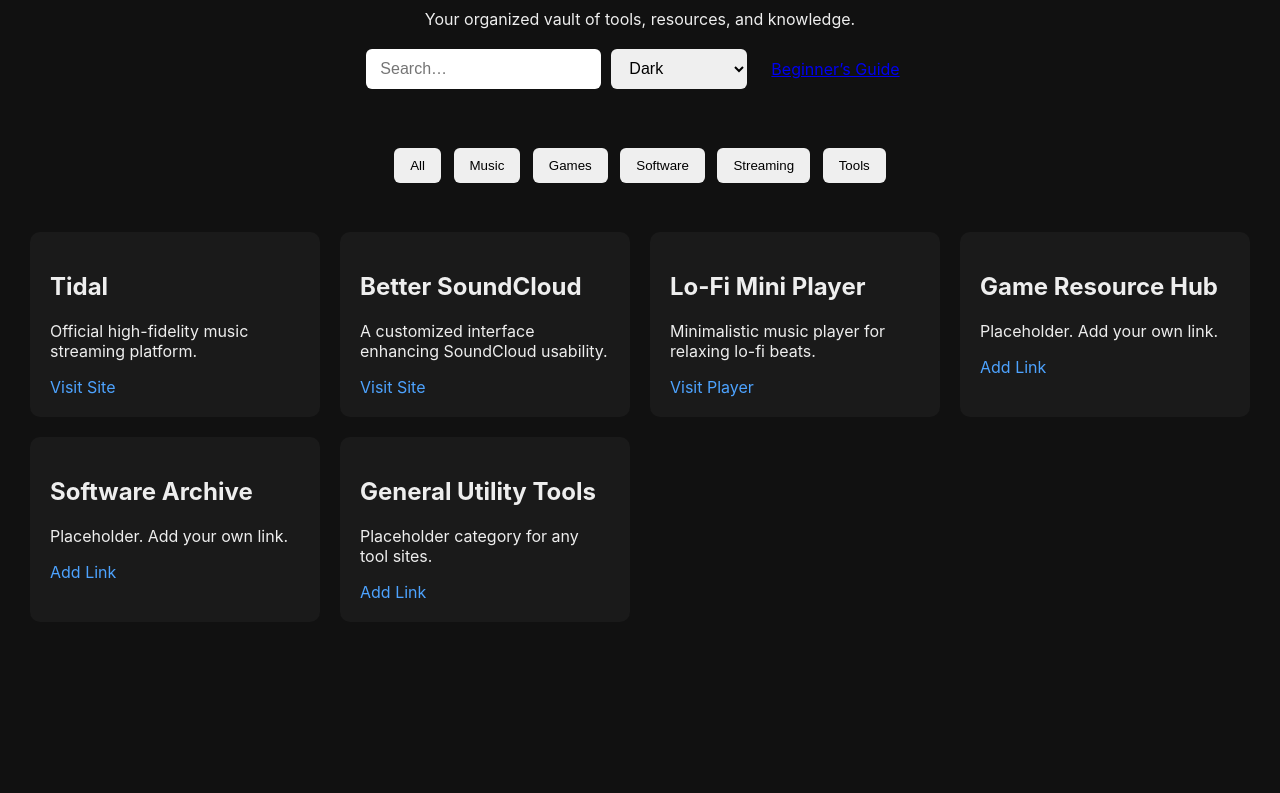
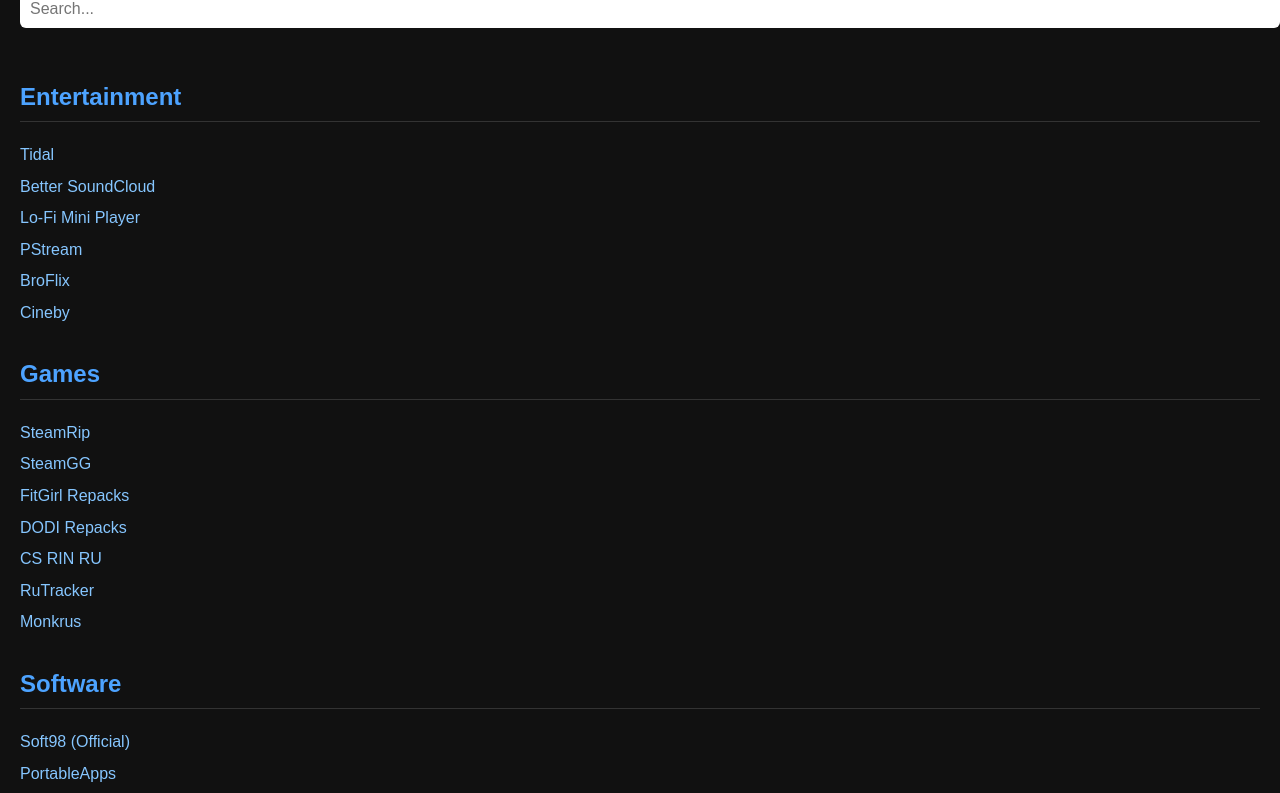
Before and after one commit to VendoraBot/TheSourceVault, a plain HTML site: page index.html in a window 1280 px wide. Shown: the part 113-906 px from the top of the page. Before the commit the page ends 800 px from the top, so only its background shows below. Drawn offline with Linux system fonts and the light colour scheme.

Commit message:
Update index.html

```diff
--- a/index.html
+++ b/index.html
@@ -2,84 +2,153 @@
 <html lang="en">
 <head>
 <meta charset="UTF-8">
-    <meta name="viewport" content="width=device-width, initial-scale=1.0">
 <title>TheSourceVault</title>
-    <link rel="stylesheet" href="assets/styles.css">
-    <link rel="stylesheet" href="assets/themes.css">
+<style>
+    body {
+        font-family: Arial, sans-serif;
+        background: #111;
+        color: #eee;
+        margin: 0;
+        padding: 20px;
+        line-height: 1.6;
+    }
+
+    h1 {
+        text-align: center;
+        margin-bottom: 10px;
+    }
+
+    #search {
+        width: 100%;
+        padding: 10px;
+        font-size: 16px;
+        border-radius: 6px;
+        border: none;
+        margin-bottom: 25px;
+    }
+
+    h2 {
+        margin-top: 25px;
+        color: #4da3ff;
+        border-bottom: 1px solid #333;
+        padding-bottom: 5px;
+    }
+
+    ul {
+        list-style: none;
+        padding: 0;
+    }
+
+    li {
+        margin: 6px 0;
+    }
+
+    a {
+        color: #86c6ff;
+        text-decoration: none;
+    }
+
+    a:hover {
+        text-decoration: underline;
+    }
+
+    .section {
+        margin-bottom: 30px;
+    }
+
+    /* simple themes */
+    .theme-dark { background: #111; color: #eee; }
+    .theme-light { background: #f5f5f5; color: #111; }
+    .theme-oled { background: #000; color: #fff; }
+
+    #themeSelect {
+        float: right;
+        padding: 6px 8px;
+        font-size: 14px;
+        border-radius: 6px;
+        border: none;
+        margin-top: -40px;
+    }
+</style>
 </head>
-
 <body class="theme-dark">
 
-<header>
 <h1>TheSourceVault</h1>
-    <p>Your organized vault of tools, resources, and knowledge.</p>
-
-    <div class="header-controls">
-        <input type="text" id="searchBar" placeholder="Search…" onkeyup="searchCards()">
 
 <select id="themeSelect" onchange="switchTheme()">
     <option value="theme-dark">Dark</option>
     <option value="theme-light">Light</option>
-            <option value="theme-oled">OLED Black</option>
-            <option value="theme-neon">Neon Cyber</option>
+    <option value="theme-oled">OLED</option>
 </select>
 
-        <a class="guide-btn" href="guide.html">Beginner’s Guide</a>
-    </div>
-</header>
+<input type="text" id="search" placeholder="Search..." onkeyup="searchLinks()">
 
-<nav class="categories">
-    <button onclick="filterCategory('all')">All</button>
-    <button onclick="filterCategory('Music')">Music</button>
-    <button onclick="filterCategory('Games')">Games</button>
-    <button onclick="filterCategory('Software')">Software</button>
-    <button onclick="filterCategory('Streaming')">Streaming</button>
-    <button onclick="filterCategory('Tools')">Tools</button>
-</nav>
+<!-- SIMPLE, CLEAN, EASY TO EDIT -->
 
-<section class="card-grid">
+<div id="content">
 
-    <!-- MUSIC CATEGORY -->
-    <div class="card" data-category="Music">
-        <h2>Tidal</h2>
-        <p>Official high-fidelity music streaming platform.</p>
-        <a href="https://tidal.com" target="_blank">Visit Site</a>
+    <div class="section">
+        <h2>Entertainment</h2>
+        <ul>
+            <li><a href="https://tidal.com">Tidal</a></li>
+            <li><a href="#">Better SoundCloud</a></li>
+            <li><a href="#">Lo-Fi Mini Player</a></li>
+<li><a href="https://pstream.mov">PStream</a></li>
+<li><a href="https://broflix.cc">BroFlix</a></li>
+<li><a href="https://cineby.gd">Cineby</a></li>
+
+        </ul>
     </div>
 
-    <div class="card" data-category="Music">
-        <h2>Better SoundCloud</h2>
-        <p>A customized interface enhancing SoundCloud usability.</p>
-        <a href="#" target="_blank">Visit Site</a>
+    <div class="section">
+        <h2>Games</h2>
+        <ul>
+<li><a href="#">SteamRip</a></li>
+<li><a href="#">SteamGG</a></li>
+<li><a href="#">FitGirl Repacks</a></li>
+<li><a href="#">DODI Repacks</a></li>
+<li><a href="#">CS RIN RU</a></li>
+<li><a href="#">RuTracker</a></li>
+<li><a href="https://w16.monkrus.ws/">Monkrus</a></li>
+        </ul>
     </div>
 
-    <div class="card" data-category="Music">
-        <h2>Lo-Fi Mini Player</h2>
-        <p>Minimalistic music player for relaxing lo-fi beats.</p>
-        <a href="#" target="_blank">Visit Player</a>
+    <div class="section">
+        <h2>Software</h2>
+        <ul>
+<li><a href="https://soft98.ir">Soft98 (Official)</a></li>
+<li><a href="https://portableapps.com">PortableApps</a></li>
+<li><a href="https://filehippo.com">FileHippo</a></li>
+<li><a href="https://ninite.com">Ninite</a></li>
+        </ul>
     </div>
 
-    <!-- GAME / SOFTWARE CATEGORY (placeholders for you to fill in safely) -->
-    <div class="card" data-category="Games">
-        <h2>Game Resource Hub</h2>
-        <p>Placeholder. Add your own link.</p>
-        <a href="#">Add Link</a>
+    <div class="section">
+        <h2>Tools</h2>
+        <ul>
+            <li><a href="#">Utility Tool #1</a></li>
+            <li><a href="#">Utility Tool #2</a></li>
+        </ul>
     </div>
 
-    <div class="card" data-category="Software">
-        <h2>Software Archive</h2>
-        <p>Placeholder. Add your own link.</p>
-        <a href="#">Add Link</a>
 </div>
 
-    <div class="card" data-category="Tools">
-        <h2>General Utility Tools</h2>
-        <p>Placeholder category for any tool sites.</p>
-        <a href="#">Add Link</a>
-    </div>
+<script>
+function searchLinks() {
+    const query = document.getElementById("search").value.toLowerCase();
+    const sections = document.querySelectorAll(".section");
 
-</section>
+    sections.forEach(sec => {
+        const text = sec.innerText.toLowerCase();
+        sec.style.display = text.includes(query) ? "block" : "none";
+    });
+}
 
-<script src="assets/script.js"></script>
+function switchTheme() {
+    const theme = document.getElementById("themeSelect").value;
+    document.body.className = theme;
+}
+</script>
 
 </body>
 </html>
```
Lines whose indentation alone changed are shown as unchanged.
